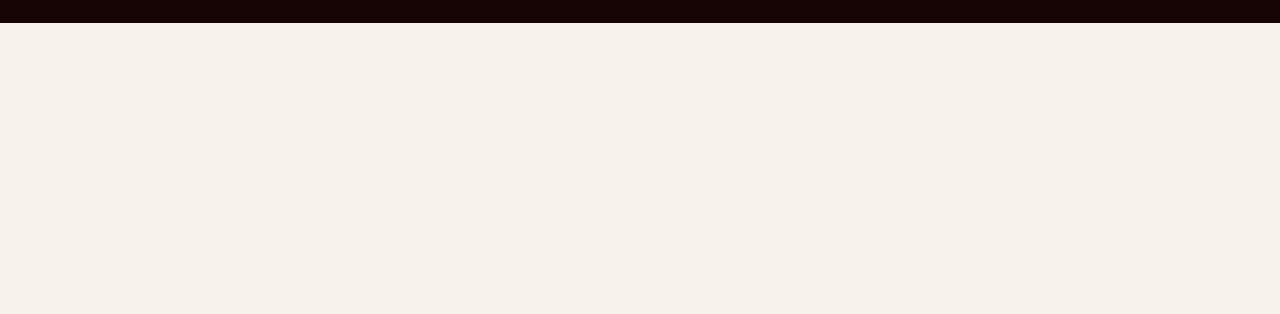
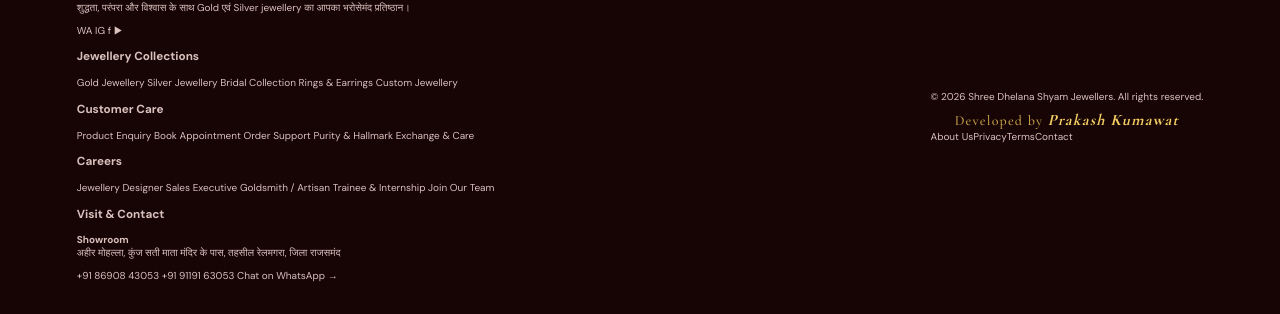
Before and after one commit to prakashkumawat07/shree-dhelana-shyam-jewellers., a website: page public/index.html in a window 1280 px wide. Shown: the part 3637-3951 px from the top of the page. Before the commit the page ends 3660 px from the top, so only its background shows below. Drawn offline with nearby package versions, Linux system fonts and the light colour scheme; no server answers.

Commit message:
Add jewellery-focused multi-column footer

```diff
--- a/public/index.html
+++ b/public/index.html
@@ -146,10 +146,54 @@
     </section>
   </main>
 
-  <footer>
-    <div class="footer-brand"><span class="brand-mark">ॐ</span><div><b>श्री ढेलाणा श्याम</b><small>JEWELLERS</small></div></div>
-    <div class="footer-credit"><p>© 2026 Shree Dhelana Shyam Jewellers. Crafted with trust & tradition.</p><span>Developed by <strong>Prakash Kumawat</strong></span></div>
-    <div class="footer-links"><a href="#products">Shop</a><a href="#contact">Contact</a><a href="#" onclick="openAccount();return false;">Account</a></div>
+  <footer class="site-footer">
+    <div class="footer-main">
+      <div class="footer-about">
+        <div class="footer-brand"><span class="brand-mark">ॐ</span><div><b>श्री ढेलाणा श्याम</b><small>JEWELLERS</small></div></div>
+        <p>शुद्धता, परंपरा और विश्वास के साथ Gold एवं Silver jewellery का आपका भरोसेमंद प्रतिष्ठान।</p>
+        <div class="footer-socials">
+          <a href="https://wa.me/918690843053" target="_blank" rel="noopener" aria-label="WhatsApp">WA</a>
+          <a href="#" aria-label="Instagram" title="Instagram profile link coming soon">IG</a>
+          <a href="#" aria-label="Facebook" title="Facebook page link coming soon">f</a>
+          <a href="#" aria-label="YouTube" title="YouTube channel link coming soon">▶</a>
+        </div>
+      </div>
+      <div class="footer-column">
+        <h3>Jewellery Collections</h3>
+        <a href="#products" data-footer-filter="Gold">Gold Jewellery</a>
+        <a href="#products" data-footer-filter="Silver">Silver Jewellery</a>
+        <a href="#products">Bridal Collection</a>
+        <a href="#products">Rings & Earrings</a>
+        <a href="#products">Custom Jewellery</a>
+      </div>
+      <div class="footer-column">
+        <h3>Customer Care</h3>
+        <a href="#contact">Product Enquiry</a>
+        <a href="#contact">Book Appointment</a>
+        <a href="#contact">Order Support</a>
+        <a href="#about">Purity & Hallmark</a>
+        <a href="#contact">Exchange & Care</a>
+      </div>
+      <div class="footer-column">
+        <h3>Careers</h3>
+        <a href="#contact">Jewellery Designer</a>
+        <a href="#contact">Sales Executive</a>
+        <a href="#contact">Goldsmith / Artisan</a>
+        <a href="#contact">Trainee & Internship</a>
+        <a href="#contact">Join Our Team</a>
+      </div>
+      <div class="footer-column footer-contact">
+        <h3>Visit & Contact</h3>
+        <p><b>Showroom</b><br>अहीर मोहल्ला, कुंज सती माता मंदिर के पास, तहसील रेलमगरा, जिला राजसमंद</p>
+        <a href="tel:+918690843053">+91 86908 43053</a>
+        <a href="tel:+919119163053">+91 91191 63053</a>
+        <a class="footer-whatsapp" href="https://wa.me/918690843053" target="_blank" rel="noopener">Chat on WhatsApp →</a>
+      </div>
+    </div>
+    <div class="footer-bottom">
+      <div class="footer-credit"><p>© 2026 Shree Dhelana Shyam Jewellers. All rights reserved.</p><span>Developed by <strong>Prakash Kumawat</strong></span></div>
+      <div class="footer-legal"><a href="#about">About Us</a><a href="#contact">Privacy</a><a href="#contact">Terms</a><a href="#contact">Contact</a></div>
+    </div>
   </footer>
 
   <!-- Account Modal -->
```
